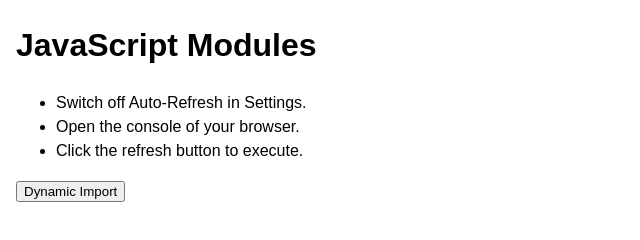
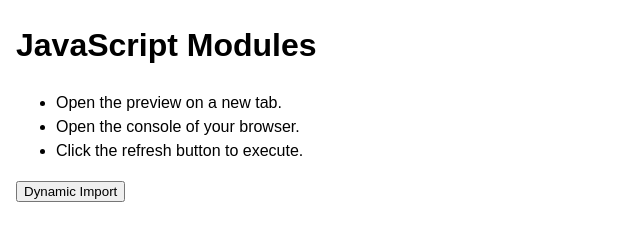
Before and after one commit to fknipp/knippjs-105-modules, a website with bundled scripts: page index.html in a window 1280 px wide. Shown: the full height of the page, 0-640 px from the left. Built offline with nearby package versions, Linux system fonts and the light colour scheme.

Commit message:
Change description for Stackblitz.

```diff
--- a/index.html
+++ b/index.html
@@ -16,7 +16,7 @@
     <!-- this is the start of content -->
     <h1>JavaScript Modules</h1>
     <ul>
-      <li>Switch off Auto-Refresh in Settings.</li>
+      <li>Open the preview on a new tab.</li>
       <li>Open the console of your browser.</li>
       <li>Click the refresh button to execute.</li>
     </ul>
```
